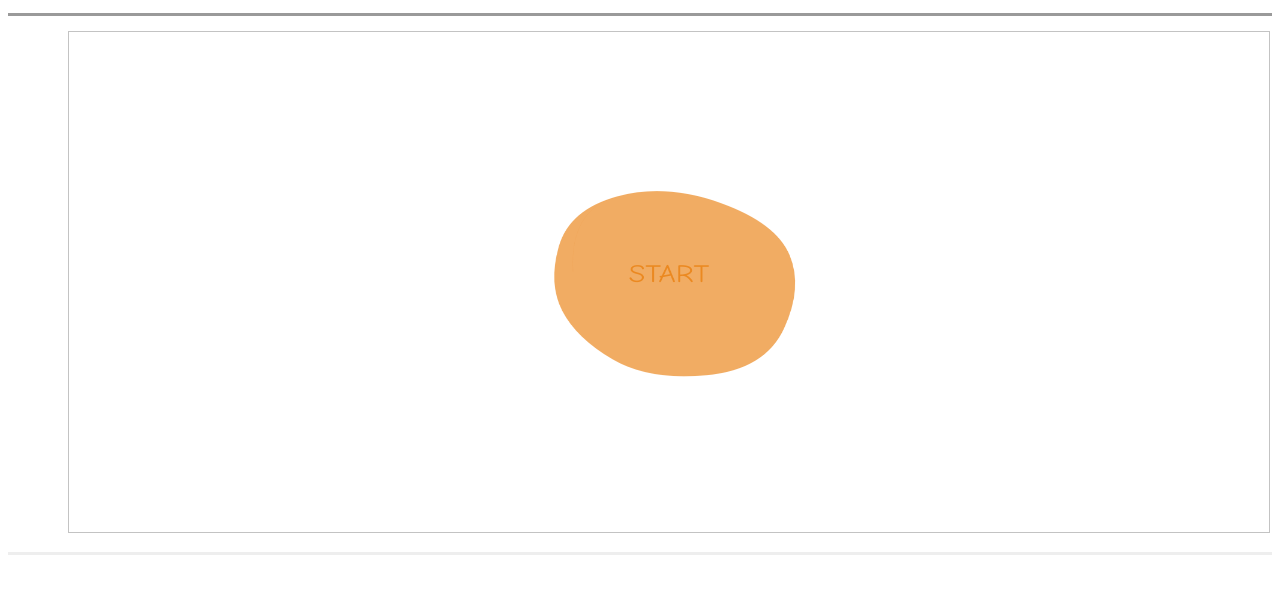
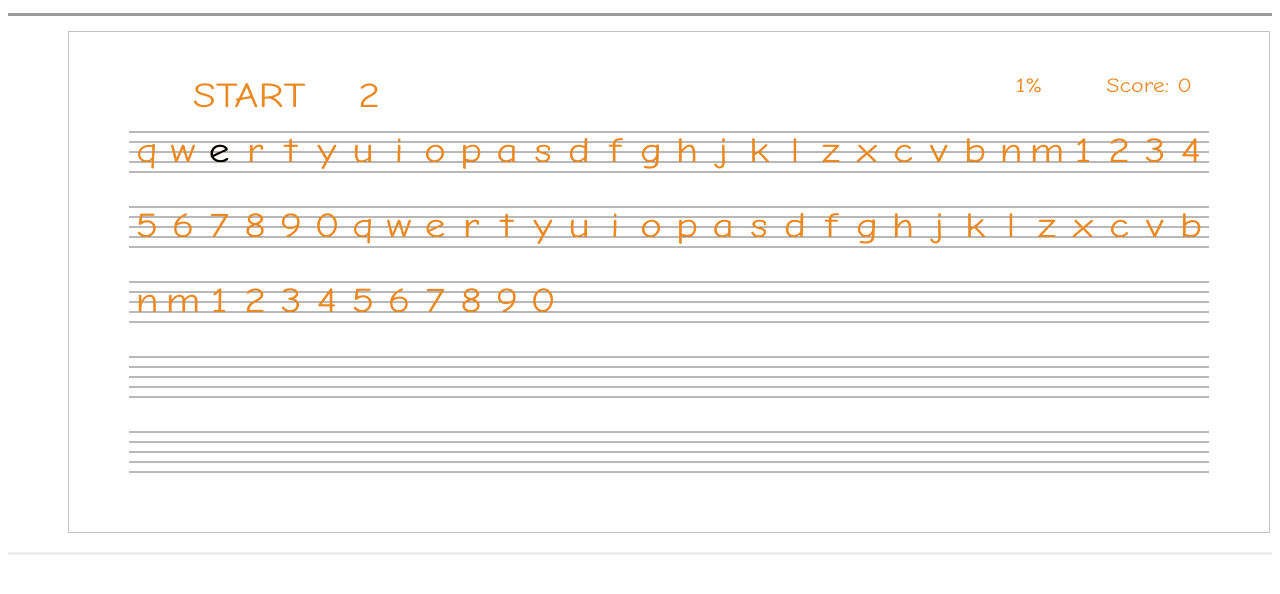
Before and after one commit to wen09/typing-test, a plain HTML site: page index.html in a window 1280 px wide. Shown: the part 50-644 px from the top of the page. Drawn offline with Linux system fonts and the light colour scheme.

```diff
--- a/gameplay.js
+++ b/gameplay.js
@@ -24,7 +24,7 @@
 canvas.addEventListener('mousedown', click, true);
 canvas.addEventListener('mousemove', mouseCoord, false);
 
-var play = 0;//start at 0
+var play = 3;//start at 0
 
 var mouse = {
     x: undefined,
@@ -307,14 +307,125 @@
     ctx.fillText("PLAY", x, y);
 }
 //game play
+function GamePlay(){
+    this.timer = 0; //set to 0
+    this.countDown = 3;
+    this.score = 0;
+    this.currentPosition = 1;
+    this.status = this.currentPosition;
+    // this.status = this.currentPosition/fileList[bdm][3];
+    this.wordX = 130;
+    this.wordY = 260;
+    this.index = this.timer-1;
+    this.time = function(){
+        console.log(this.timer);
+        if(this.countDown > 0){
+            ctx.fillText(this.countDown, 650, 150);
+            ctx.fillText("COUNTDOWN:", 350, 150);
+            this.countDown--;
+        }else{
+            ctx.fillText(this.timer, 500, 150);
+            ctx.fillText("START", 300, 150);
+            this.timer++;
+        }
+    }
+    this.sheetMusic = function(x,y){
+        ctx.strokeStyle = "rgb(114, 114, 114)";
+        var lineY = y;
+        for(var i = 0; i < 5; i++){
+            ctx.moveTo(x, lineY+i*20);
+            ctx.lineTo(x+1800, lineY+i*20);
+        }
+        ctx.stroke();
+    }
+    this.words = function(words){
+        ctx.font = "70px Comic Sans MS";
+        ctx.fillStyle = "rgb(235, 137, 33)";
+        ctx.textAlign = "center";
+        var x = 130;
+        var y = 260;
+        var ind = 0;
+        var row = 0;
+        var currentX;
+        var currentY;
+        for(var i = 0; i < words.length; i++){
+            currentX = x+60*ind;
+            currentY = y+150*row
+            if(currentX < 1900){
+                ctx.fillText(words.charAt(i), currentX, currentY);
+            }else{
+                row++;
+                ind = -1;
+                i -= 1;
+            }
+            ind++;
+        }
+    }
+    this.wordsAnimation = function(words){
+        ctx.font = "70px Comic Sans MS";
+        ctx.fillStyle = "rgb(0,0,0)";
+        ctx.textAlign = "center";
 
+        if(this.wordX < 1850){
+            this.index += 1;
+            this.wordX = 130+60*(this.index);
+            ctx.fillText(words[this.timer-1], this.wordX, this.wordY);
+        }else{
+            this.wordY += 150;
+            this.wordX = 130;
+            this.index = 0;
+            ctx.fillText(words[this.timer-1], this.wordX, this.wordY);
+        }
+    }
+    this.cursor = function(){ //not for use
+        ctx.fillStyle = "rgba(235, 137, 33, 0.5)";
+        ctx.fillRect(this.cursorX,this.cursorY, 50, 80);
+    }
+    this.cursorAnimation = function(){ //not for use
+        this.cursor();
+        if(this.cursorX >= 1800){
+            this.cursorX = 130;
+            this.cursorY += 150;
+        }else{
+            this.cursorX = 130+80*(this.timer);
+        }
+    }
+    this.background = function(){
+        ctx.font = "40px Comic Sans MS";
+        ctx.fillStyle = "rgb(235, 137, 33)";
+        ctx.textAlign = "center";
+        ctx.fillText(this.status + "%", 1600, 120);
+        ctx.fillText("Score: " + this.score, 1800, 120);
+        var y = 200;
+        for(var i = 0; i < 5; i++){
+            this.sheetMusic(100, y+i*150);
+        }
+    }
+    this.update = function(words){
+        this.background();
+        this.words(words);
+        this.time();
+        if(this.timer > 0){
+            // this.cursorAnimation();
+            this.wordsAnimation(words);
+        }
+    }
+}
 
 var startButtonCircle = new MorphingCircle (playButtonx, playButtony, playButtonRadius);
 var musicList = new StartScreen();
 var selectList = new SelectList();
+var gamePlay = new GamePlay();
 
 function animation(){
+    if(play != 3)
     requestAnimationFrame(animation);
+    else{
+        setTimeout(function() {
+            requestAnimationFrame(animation);
+          }, 1000);
+    }
+
     ctx.clearRect(0,0,2000, 1000);
     if(play == 0){
         startButtonCircle.update();
@@ -327,8 +438,8 @@
         startButtonCircle.update();
         playButton(playButtonx, playButtony);
     }else if(play == 3){
-        ctx.fillRect(0,0,100,100);
         music[bgm][0].play();
+        gamePlay.update("qwertyuiopasdfghjklzxcvbnm1234567890qwertyuiopasdfghjklzxcvbnm1234567890");
     }
 }
 animation();
--- a/style.css
+++ b/style.css
@@ -50,12 +50,12 @@
 .theme-dark button{
 	color: rgb(114,114,114);
 	background:rgb(44, 44, 42);
-	border-color:rgb(92, 92, 90);
+	border-color:rgb(92, 92, 92);
 }
 
 .theme-dark button:hover{
 	background:rgb(92,92,90);
-	border-color:rgb(128, 128, 127);
+	border-color:rgb(128, 128, 128);
 }
 
 .theme-dark .mainTheme{
```
